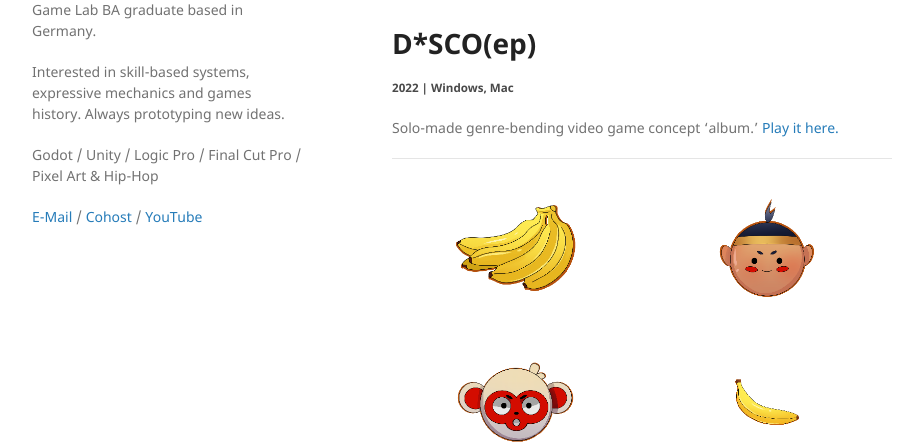
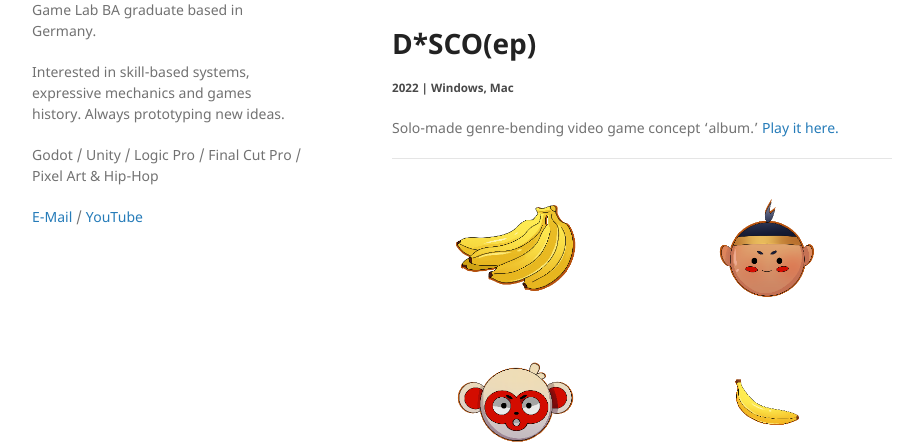
Before and after one commit to ziaddemir/ziaddemir.github.io, a Jekyll site: the page built from index.md, in a window 1280 px wide. Shown: the part 338-782 px from the top of the page, without its empty margins (178-1101 px from the left). Built offline with Jekyll 4.4.1, drawn with Linux system fonts in a browser that asks for light colours.

Commit message:
cohost deleted

```diff
--- a/_layouts/default.html
+++ b/_layouts/default.html
@@ -28,7 +28,7 @@
 
         <p>{{ site.skills }}</p>
 
-        <p><a href="mailto:ziad.demir@icloud.com">E-Mail</a> / <a href="https://cohost.org/ziaddd">Cohost</a> / <a href="https://youtube.com/wondermagenta">YouTube</a></p>
+        <p><a href="mailto:ziad.demir@icloud.com">E-Mail</a> / <a href="https://youtube.com/wondermagenta">YouTube</a></p>
 
         {% if site.github.is_project_page %}
         <p class="view"><a href="{{ site.github.repository_url }}">View the Project on GitHub <small>{{ site.github.repository_nwo }}</small></a></p>
```
Also changed, not shown: 1 other file.
